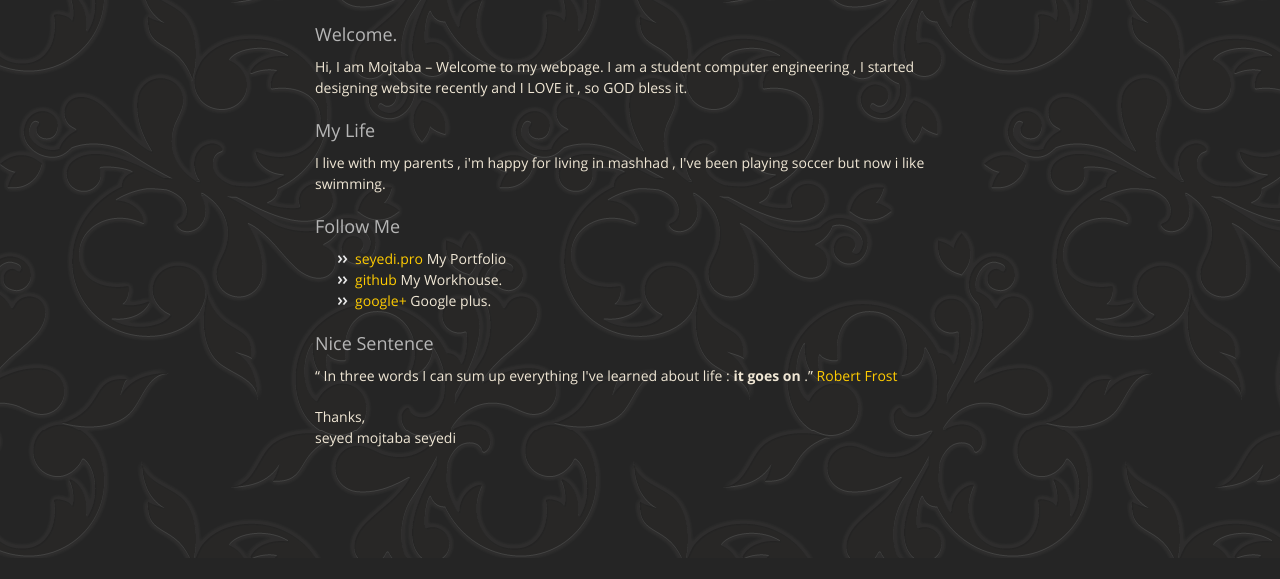
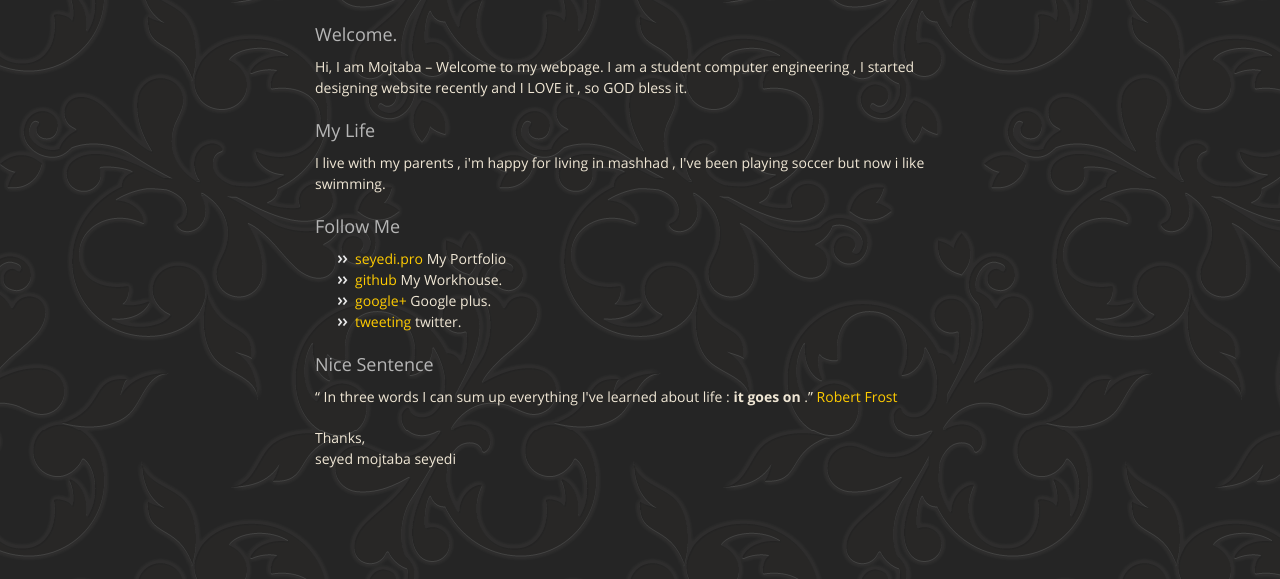
Before and after one commit to seyedi/seyedi.github.com, a plain HTML site: page index.html in a window 1280 px wide. Shown: the part 249-828 px from the top of the page. Before the commit the page ends 807 px from the top, so only its background shows below. Drawn offline with nearby package versions, Linux system fonts and the light colour scheme.

Commit message:
Update index.html

```diff
--- a/index.html
+++ b/index.html
@@ -51,8 +51,12 @@
             My Workhouse.
           </li>
           <li>
-            <a href="https://plus.google.com/u/0/103568997699833750847/posts">google+</a>
+            <a href="https://plus.google.com/115535532028214623512/posts">google+</a>
             Google plus.
+          </li>
+          <li>
+            <a href="https://twitter.com/mojtabaseyedi">tweeting</a>
+            twitter.
           </li>
       </ul>
       <h3>Nice Sentence</h3>
```
